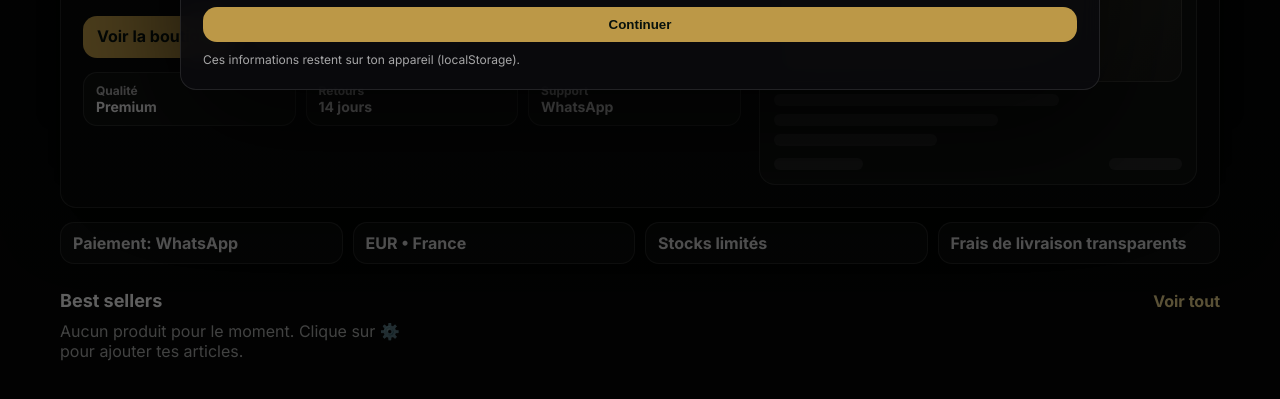
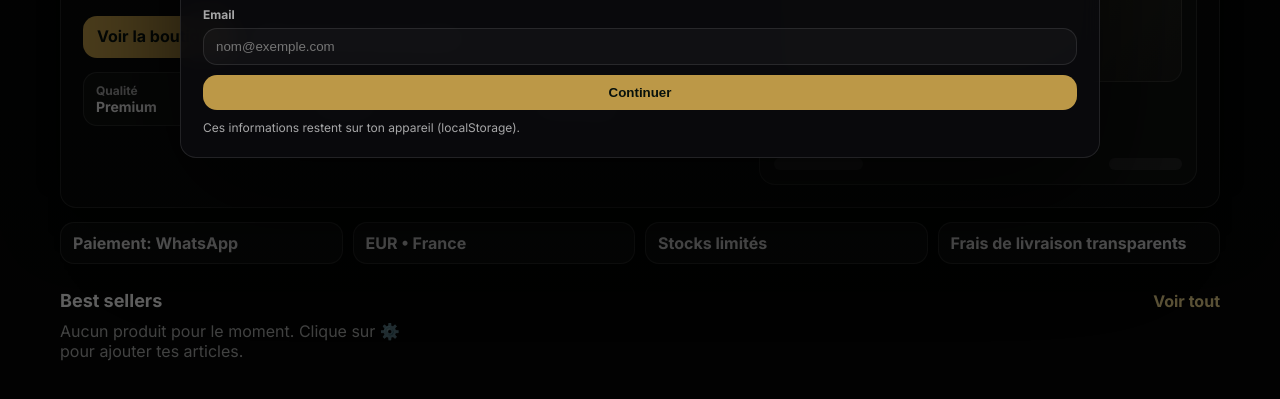
Before and after one commit to zakaribrouncha-cmyk/SiteWEB2.0, a plain HTML site: page index.html in a window 1280 px wide. Shown: the part 297-696 px from the top of the page. Drawn offline with Linux system fonts and the light colour scheme.

Commit message:
Update index.html

```diff
--- a/index.html
+++ b/index.html
@@ -190,6 +190,10 @@
               <span>Téléphone</span>
               <input id="custPhone" class="input" inputmode="numeric" maxlength="10" pattern="^0\d{9}$" placeholder="06XXXXXXXX" required />
             </label>
+            <label class="field">
+              <span>Email</span>
+              <input id="custEmail" class="input" inputmode="email" autocomplete="email" placeholder="nom@exemple.com" required />
+            </label>
             <button class="btn primary" type="submit">Continuer</button>
           </form>
           <div class="small muted">Ces informations restent sur ton appareil (localStorage).</div>
```
